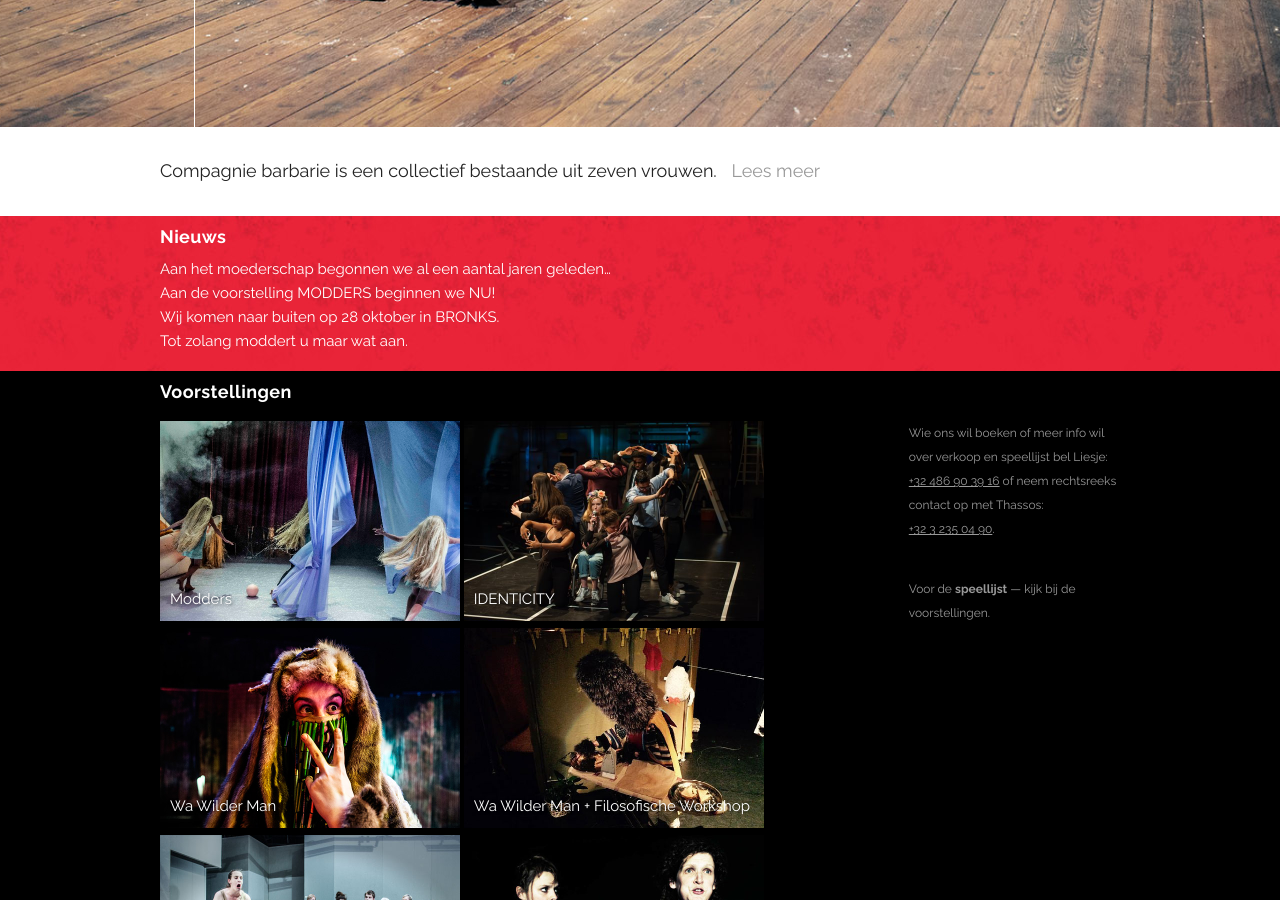
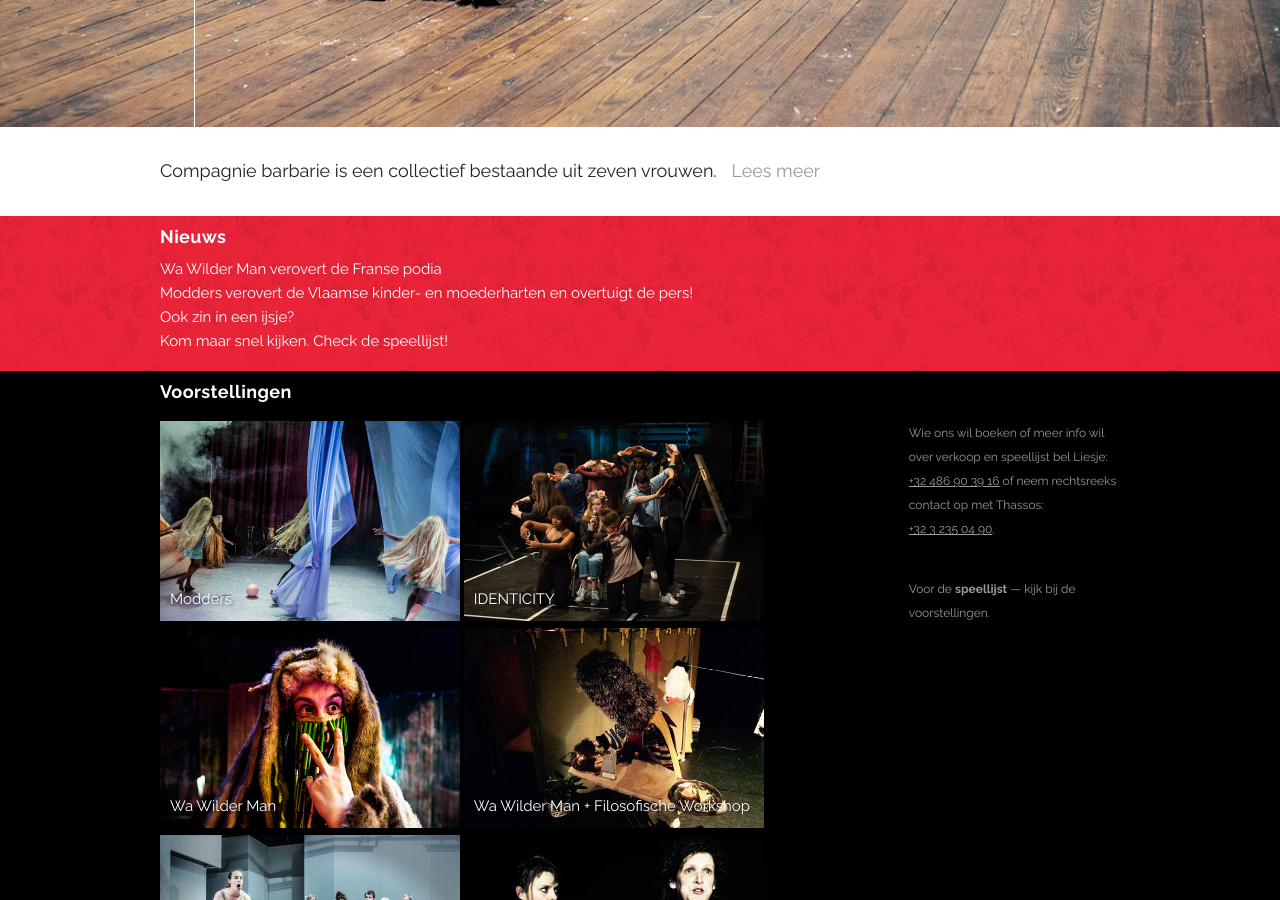
Before and after one commit to ciebarbarie/ciebarbarie, a Jekyll site: the page built from index.md, in a window 1280 px wide and 900 px high, scrolled down 773 px. Built offline with Jekyll 4.4.1, drawn with Linux system fonts in a browser that asks for light colours; some web fonts are replaced.

Commit message:
Update index.md

```diff
--- a/index.md
+++ b/index.md
@@ -36,8 +36,7 @@ performances:
     id: undertwasser-wasserwasser
     title: Undertwasser Wasserwasser
 ---
-
-Aan het moederschap begonnen we al een aantal jaren geleden...<br>
-Aan de voorstelling MODDERS beginnen we NU!<br>
-Wij komen naar buiten op 28 oktober in BRONKS. <br>
-Tot zolang moddert u maar wat aan.<br>
+Wa Wilder Man verovert de Franse podia<br>
+Modders verovert de Vlaamse kinder- en moederharten en overtuigt de pers!<br>
+Ook zin in een ijsje? <br>
+Kom maar snel kijken. Check de speellijst!<br>
```
